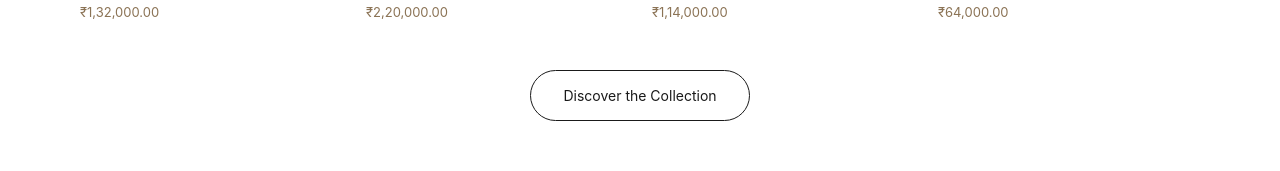
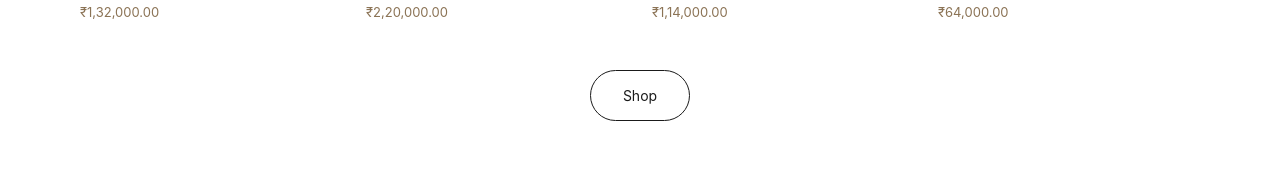
Before and after one commit to SumoodAmeen/e-commerce, a React (Vite) app: page / in a window 1280 px wide. Shown: the part 1161-1332 px from the top of the page. Built offline with nearby package versions, Linux system fonts and the light colour scheme.

Commit message:
button changed to shop

```diff
--- a/src/components/Season.jsx
+++ b/src/components/Season.jsx
@@ -91,7 +91,7 @@ const Season = () => {
             {/* CTA Button */}
             <div className="flex justify-center mt-8 md:mt-12 px-4">
                 <button className="px-8 py-3 md:py-3.5 border border-[#1a1a1a] rounded-full text-[13px] md:text-[14px] font-normal text-[#1a1a1a] bg-transparent hover:bg-[#1a1a1a] hover:text-white transition-all duration-300">
-                    Discover the Collection
+                    Shop
                 </button>
             </div>
         </section>
```
